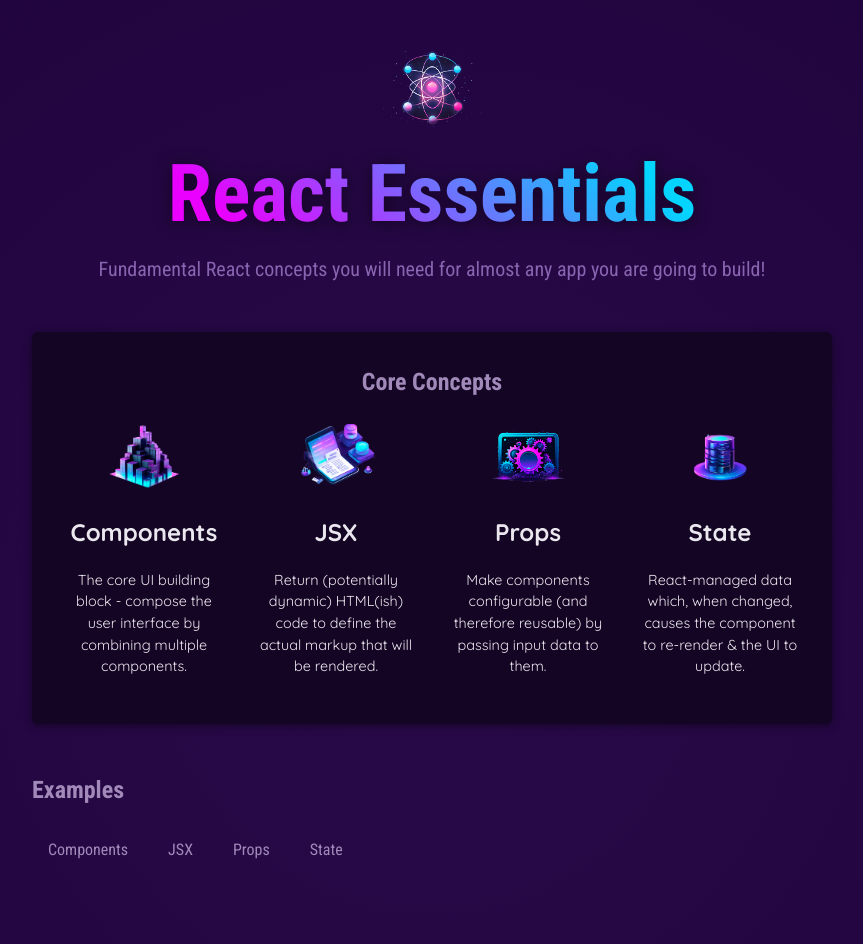
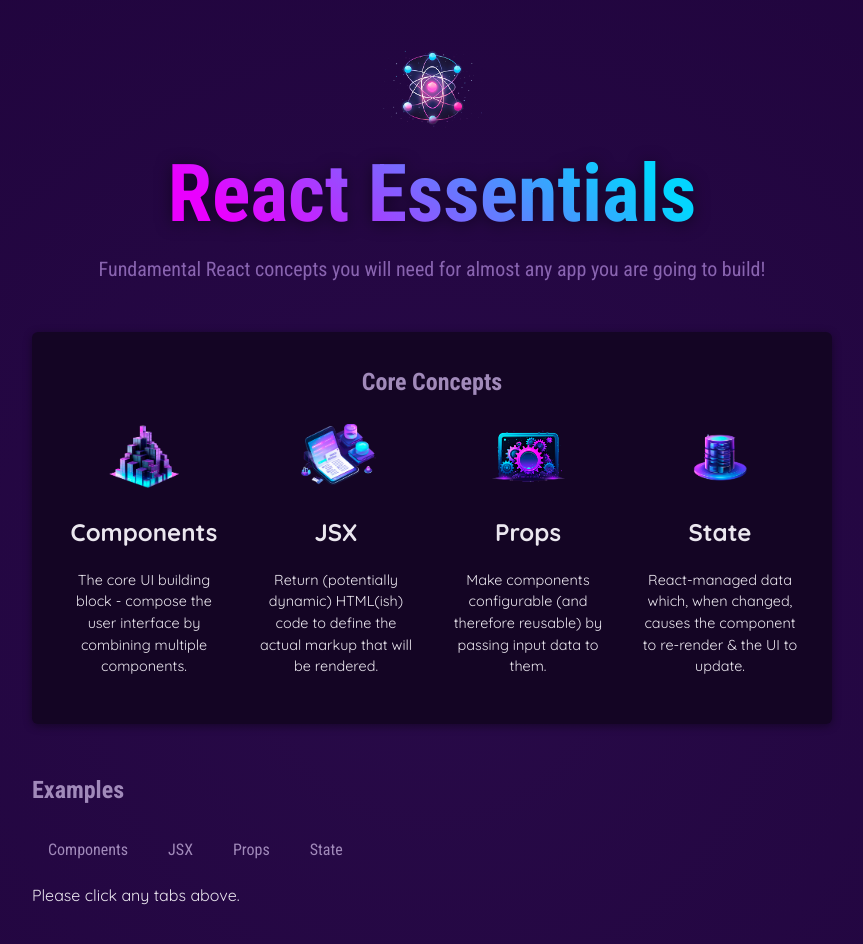
Before and after one commit to rubanero14/React-Lesson-3, a React (Vite) app: page / in a window 1280 px wide. Shown: the top 944 px of the page, without its empty margins (208-1071 px from the left). Built offline with nearby package versions, Linux system fonts and the light colour scheme.

Commit message:
Update App.jsx

```diff
--- a/src/App.jsx
+++ b/src/App.jsx
@@ -7,7 +7,7 @@ import { useState } from "react";
 const tabLabels = ["Components", "JSX", "Props", "State"];
 
 function App() {
-  const [showMenu, setShowMenu] = useState("");
+  const [showMenu, setShowMenu] = useState("Please click any tabs above.");
   const handleSelect = (val) => {
     setShowMenu(val);
   };
```
